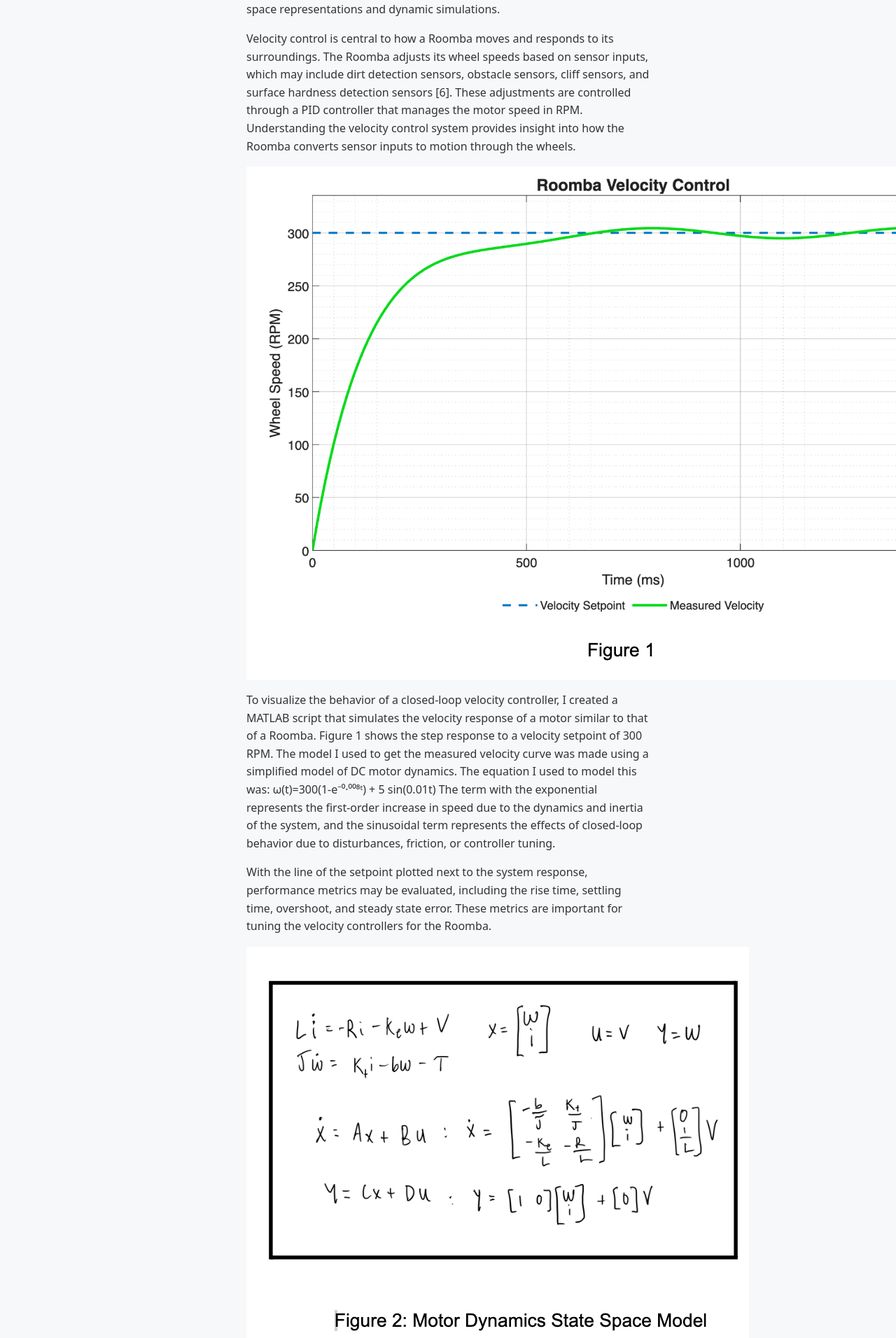
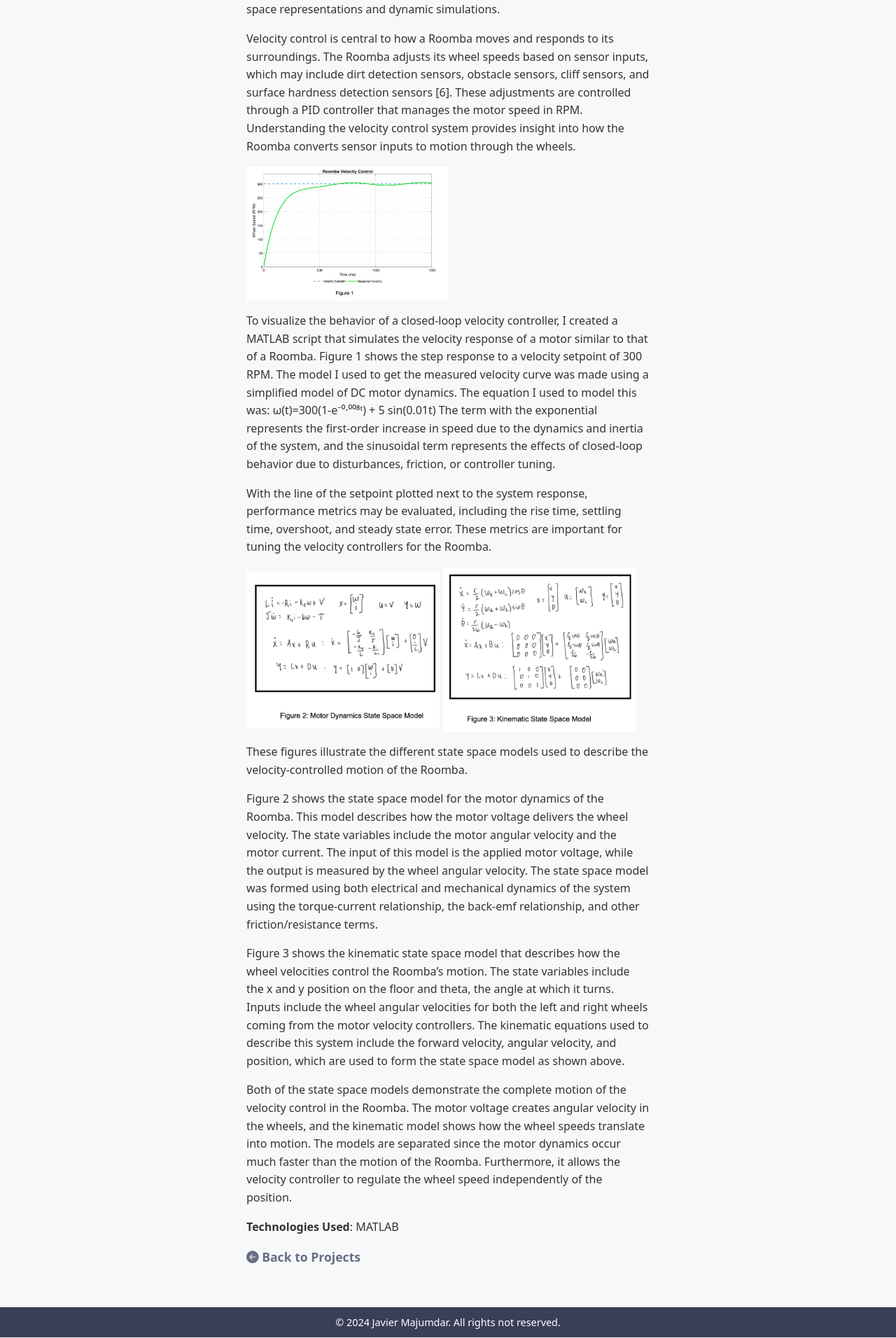
Before and after one commit to javiermajumdar/portfolio-fa25, a Jekyll site: the page built from _projects/Velocity_Control_(Roomba Analysis).md, in a window 1280 px wide. Shown: the part 468-2380 px from the top of the page at 70% size. Built offline with Jekyll 4.4.1, drawn with Linux system fonts in a browser that asks for light colours.

Commit message:
update baseurl

```diff
--- a/_projects/Velocity_Control_(Roomba Analysis).md
+++ b/_projects/Velocity_Control_(Roomba Analysis).md
@@ -10,7 +10,7 @@ For this project, our team conducted an analysis of the Roomba robotic vacuum, f
 
 Velocity control is central to how a Roomba moves and responds to its surroundings. The Roomba adjusts its wheel speeds based on sensor inputs, which may include dirt detection sensors, obstacle sensors, cliff sensors, and surface hardness detection sensors [6]. These adjustments are controlled through a PID controller that manages the motor speed in RPM. Understanding the velocity control system provides insight into how the Roomba converts sensor inputs to motion through the wheels.
 
-![Figure 1]({{ site.baseurl }}/assets/images/velocitycontrol.png)
+<img src="{{ site.baseurl }}/assets/images/velocitycontrol.png" width="50%" alt="Figure 1 — Velocity Control Plot">
 
 To visualize the behavior of a closed-loop velocity controller, I created a MATLAB script that simulates the velocity response of a motor similar to that of a Roomba. Figure 1 shows the step response to a velocity setpoint of 300 RPM. The model I used to get the measured velocity curve was made using a simplified model of DC motor dynamics. The equation I used to model this was:
 ω(t)=300(1-e⁻⁰·⁰⁰⁸ᵗ) + 5 sin(0.01t)
@@ -19,9 +19,10 @@ The term with the exponential represents the first-order increase in speed due t
 With the line of the setpoint plotted next to the system response, performance metrics may be evaluated, including the rise time, settling time, overshoot, and steady state error. These metrics are important for tuning the velocity controllers for the Roomba.
 
 
-![Figure 2]({{ site.baseurl }}/assets/images/motordynamics.png)
-
-![Figure 3]({{ site.baseurl }}/assets/images/kinematics.png)
+<p float="left">
+  <img src="{{ site.baseurl }}/assets/images/motordynamics.png" width="48%" alt="Motor Dynamics State Space Model">
+  <img src="{{ site.baseurl }}/assets/images/kinematics.png" width="48%" alt="Kinematic State Space Model">
+</p>
 
 These figures illustrate the different state space models used to describe the velocity-controlled motion of the Roomba.
 
```
